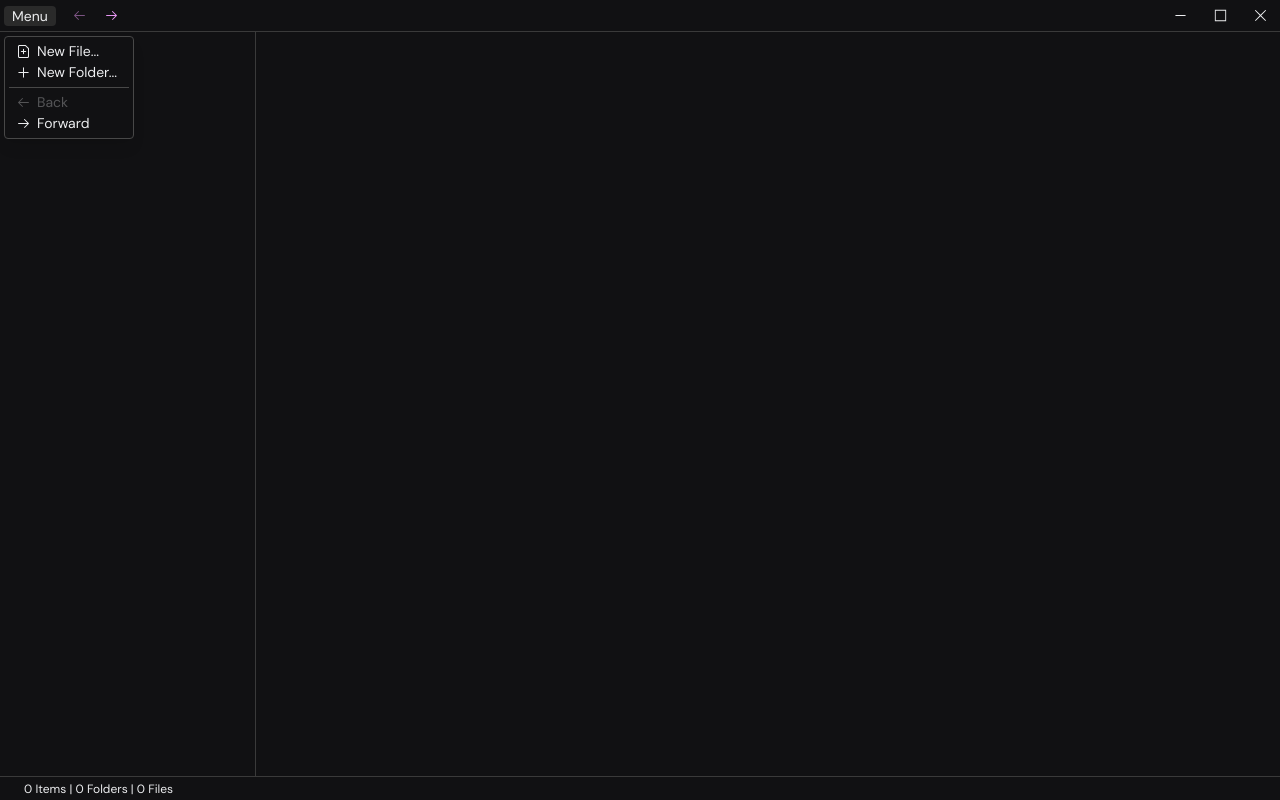
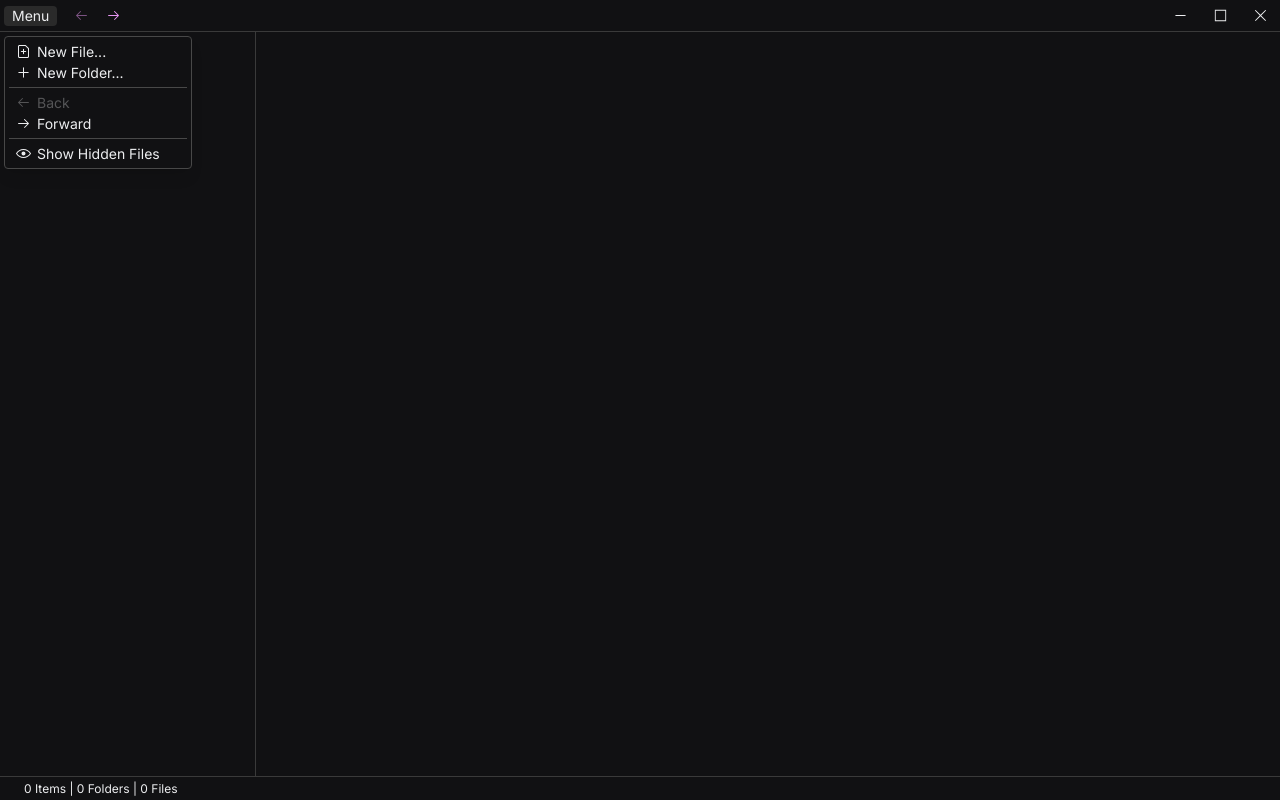
Before and after one commit to saverioscagnoli/origami, a React (Vite) app in the folder apps/explorer/: page / in a window 1280 px wide. Both pictures are taken after a click on the button "Menu". Built offline with nearby package versions, Linux system fonts and the light colour scheme.

Commit message:
hidden files logic

```diff
--- a/apps/explorer/src/components/providers/directory.tsx
+++ b/apps/explorer/src/components/providers/directory.tsx
@@ -14,6 +14,8 @@ const DirectoryProvider: React.FC<DirectoryProviderProps> = ({ children }) => {
   const [entries, setEntries] = useState<DirEntry[]>([]);
   const [history, setHistory] = useState<string[]>([]);
   const [historyIndex, setHistoryIndex] = useState<number>(0);
+
+  const [showHidden, setShowHidden] = useState<boolean>(false);
 
   useEffect(() => {
     homeDir().then(p => {
@@ -66,6 +68,7 @@ const DirectoryProvider: React.FC<DirectoryProviderProps> = ({ children }) => {
         entries: toAccessor([entries, setEntries]),
         history: toAccessor([history, setHistory]),
         historyIndex: toAccessor([historyIndex, setHistoryIndex]),
+        showHidden: toAccessor([showHidden, setShowHidden]),
         read,
         changeDir,
         goBack,
--- a/apps/explorer/src/components/topbar/topbar-menu.tsx
+++ b/apps/explorer/src/components/topbar/topbar-menu.tsx
@@ -2,13 +2,15 @@ import { useDirectory } from "@hooks/use-directory";
 import {
   ArrowLeftIcon,
   ArrowRightIcon,
+  EyeOpenIcon,
   FilePlusIcon,
   PlusIcon
 } from "@radix-ui/react-icons";
 import { Menubar } from "@tredici";
 
 const TopbarMenu = () => {
-  const { history, historyIndex, goBack, goForward } = useDirectory();
+  const { history, historyIndex, showHidden, goBack, goForward } =
+    useDirectory();
 
   return (
     <Menubar>
@@ -33,6 +35,16 @@ const TopbarMenu = () => {
           >
             Forward
           </Menubar.Item>
+
+          <Menubar.Separator />
+
+          <Menubar.CheckboxItem
+            leftIcon={<EyeOpenIcon />}
+            checked={showHidden.get()}
+            onCheckedChange={showHidden.set}
+          >
+            Show Hidden Files
+          </Menubar.CheckboxItem>
         </Menubar.Content>
       </Menubar.Menu>
     </Menubar>
--- a/apps/explorer/src/components/viewport/entry.tsx
+++ b/apps/explorer/src/components/viewport/entry.tsx
@@ -38,7 +38,7 @@ const fileIconMap = new Map<string, ReactNode>([
 ]);
 
 const Entry: React.FC<DirEntry> = ({ name, path, is_folder, is_hidden }) => {
-  const { dir, read, changeDir } = useDirectory();
+  const { dir, read, changeDir, showHidden } = useDirectory();
   const { renaming } = useEntryContext();
 
   const nameRef = useRef<HTMLParagraphElement>(null);
@@ -82,7 +82,8 @@ const Entry: React.FC<DirEntry> = ({ name, path, is_folder, is_hidden }) => {
         "text-sm",
         "cursor-pointer",
         "hover:bg-[--gray-3]",
-        "select-none"
+        "select-none",
+        is_hidden && !showHidden.get() && "hidden"
       )}
       onClick={onClick}
     >
--- a/apps/explorer/src/contexts/directory.ts
+++ b/apps/explorer/src/contexts/directory.ts
@@ -6,6 +6,7 @@ type DirectoryContextValue = {
   entries: Accessor<DirEntry[]>;
   history: Accessor<string[]>;
   historyIndex: Accessor<number>;
+  showHidden: Accessor<boolean>
   changeDir: (path: string, is_folder?: boolean) => void;
   read: (path: string) => void;
   goBack: () => void;
--- a/apps/explorer/src/index.css
+++ b/apps/explorer/src/index.css
@@ -1,4 +1,4 @@
-@import url("https://fonts.googleapis.com/css2?family=DM+Sans:ital,opsz,wght@0,9..40,100..1000;1,9..40,100..1000&display=swap");
+@import url("https://fonts.googleapis.com/css2?family=Inter:wght@100..900&display=swap");
 
 @import "@radix-ui/colors/slate.css";
 @import "@radix-ui/colors/slate-dark.css";
@@ -14,7 +14,7 @@
 @tailwind utilities;
 
 body {
-  font-family: "DM Sans", sans-serif;
+  font-family: "Inter", sans-serif;
   color: var(--slate-12);
   background-color: var(--slate-1);
 }
```
